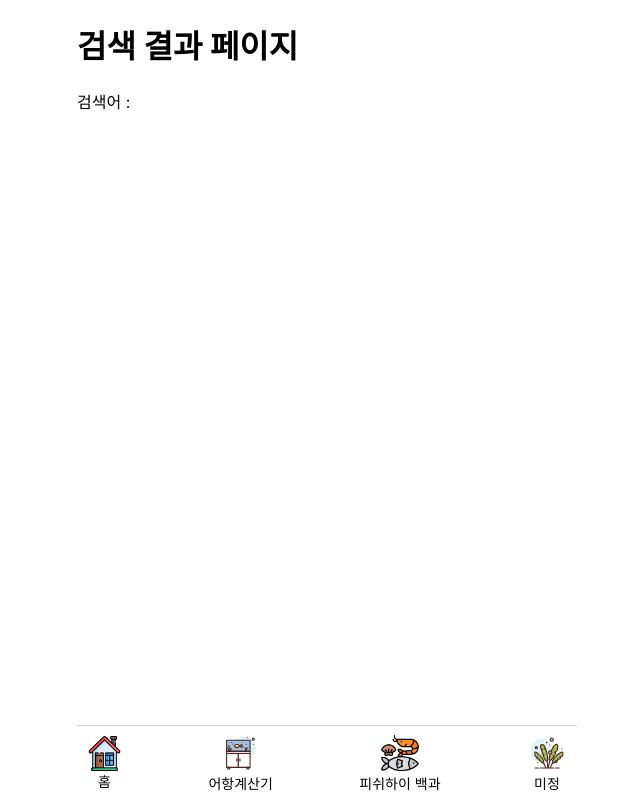
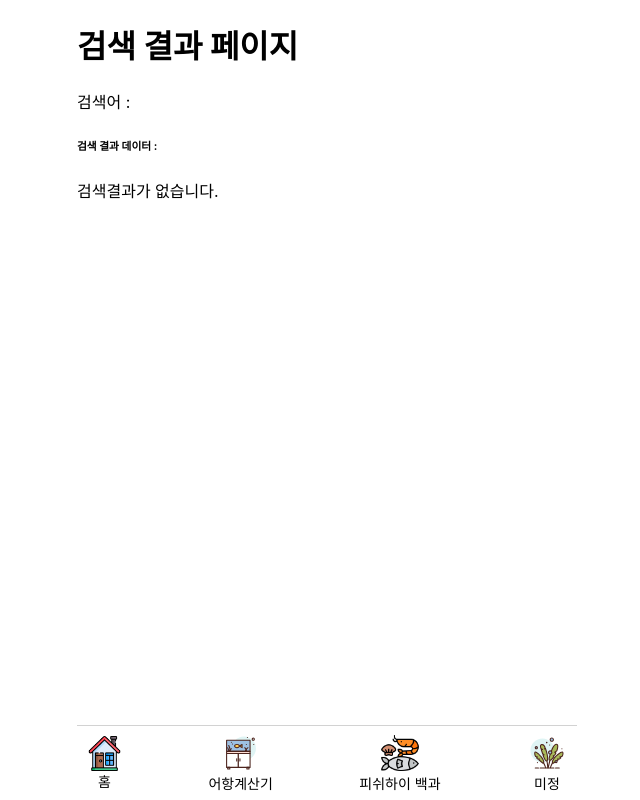
Before and after one commit to pannchat/fishhi, a Next.js app: page /search in a window 1280 px wide. Shown: the whole page, without its empty margins (313-953 px from the left). Built offline with nearby package versions, Linux system fonts and the light colour scheme.

Commit message:
feat(searchResult): add data

```diff
--- /dev/null
+++ b/components/search/searchResult.tsx
@@ -0,0 +1,49 @@
+import React, { useMemo } from "react";
+import { useRouter } from "next/dist/client/router";
+import { SEARCH_PAGE_KEY } from "../../pages/search";
+import { FISH_LIST } from "../../shared/dummy";
+
+const SearchResult = () => {
+  const router = useRouter();
+  const { query } = router;
+  const searchText = query[SEARCH_PAGE_KEY] as string;
+  const resultList = FISH_LIST.data;
+  const result = useMemo(() => {
+    return resultList.filter(
+      (result) => result.name.indexOf(searchText) !== -1
+    );
+  }, [resultList]);
+
+  console.log(result[0]);
+  return (
+    <div>
+      <h1>검색 결과 페이지</h1>
+      <p>검색어 : {searchText}</p>
+      <h6>검색 결과 데이터 : </h6>
+      <p>
+        {result?.length > 0
+          ? Object.entries(result[0]).map(([key, value]) => {
+              return <SearchResultItem key={key} id={key} value={value} />;
+            })
+          : "검색결과가 없습니다."}
+      </p>
+    </div>
+  );
+};
+
+export default SearchResult;
+
+const SearchResultItem = (props: { id: string; value: string }) => {
+  const { id, value } = props;
+  return (
+    <div>
+      <p
+        style={{
+          fontSize: 11,
+        }}
+      >
+        {id} : {value}
+      </p>
+    </div>
+  );
+};
--- a/pages/_app.tsx
+++ b/pages/_app.tsx
@@ -59,8 +59,6 @@ const FOOTER_ITEMS = [
 ];
 
 function MyApp({ Component, pageProps }: AppProps) {
-  console.log(Component);
-  console.log("pageProps => ", pageProps);
   return (
     <RecoilRoot>
       <div className="app">
--- a/pages/search/index.tsx
+++ b/pages/search/index.tsx
@@ -1,18 +1,10 @@
-import { useRouter } from "next/dist/client/router";
 import React from "react";
+import SearchResult from "../../components/search/searchResult";
 
-const SEARCH_PAGE_KEY = "searchText";
+export const SEARCH_PAGE_KEY = "searchText";
 
 const SearchPage = () => {
-  const router = useRouter();
-  const { query } = router;
-  const searchText = query[SEARCH_PAGE_KEY];
-  return (
-    <div>
-      <h1>검색 결과 페이지</h1>
-      <p>검색어 : {searchText}</p>
-    </div>
-  );
+  return <SearchResult />;
 };
 
 export default SearchPage;
```
